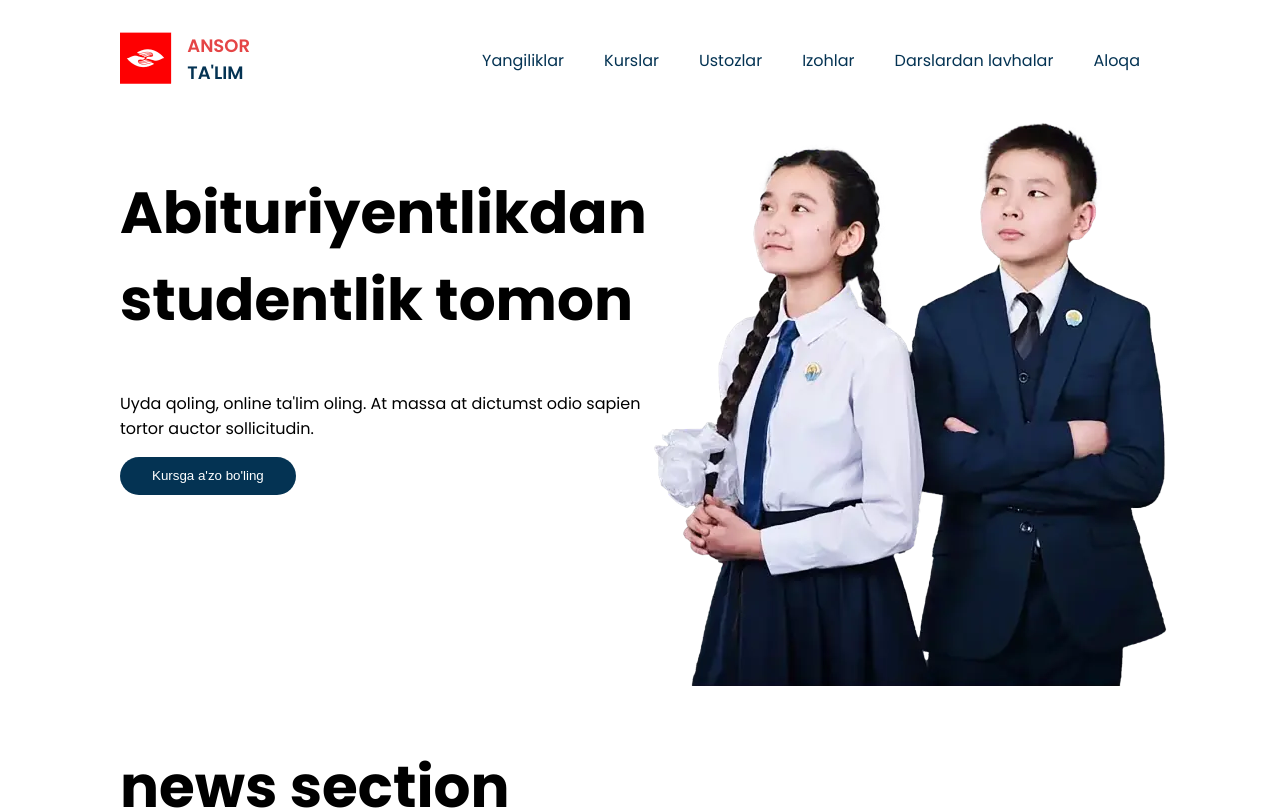
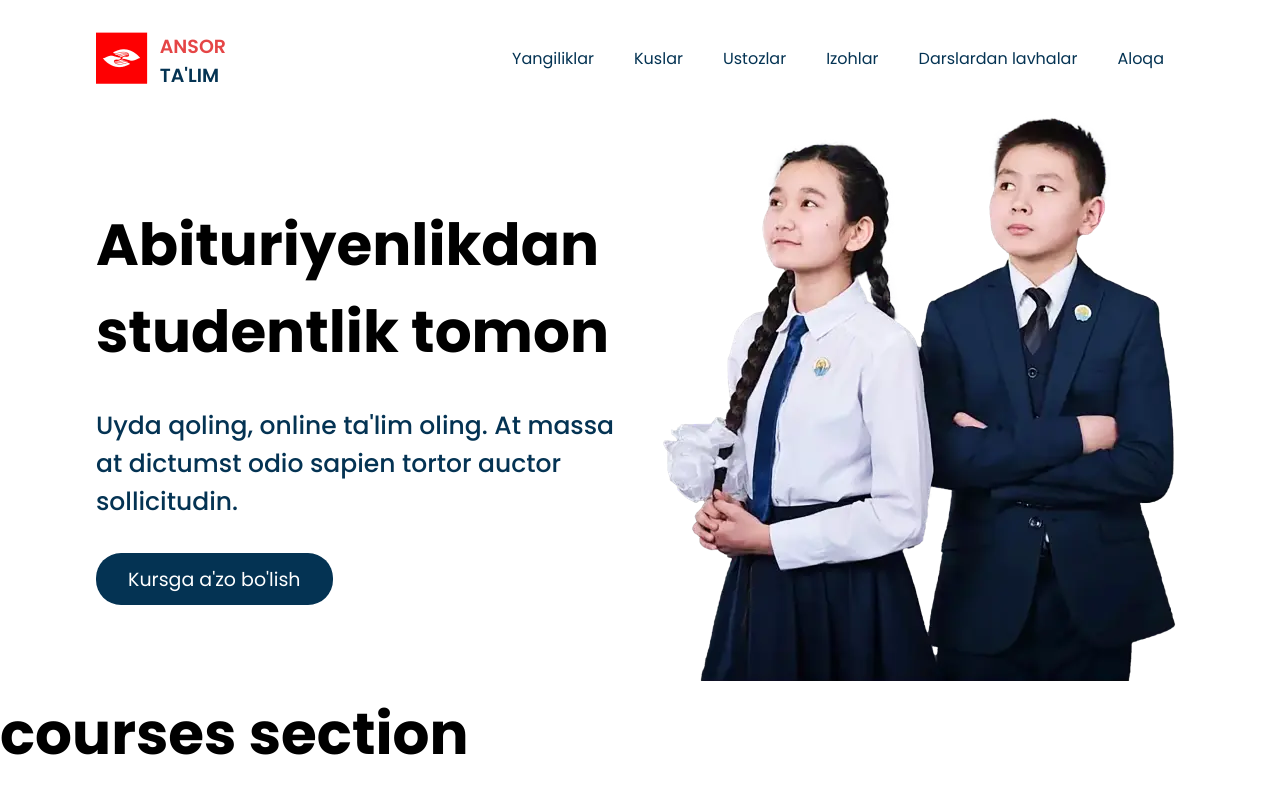
Before and after one commit to ShaakhDev/ansor-talim, a React (Create React App) app: page / in a window 1280 px wide. Shown: the top 810 px of the page. Built offline with nearby package versions, Linux system fonts and the light colour scheme.

Commit message:
home page done

```diff
--- a/package.json
+++ b/package.json
@@ -8,7 +8,8 @@
     "@testing-library/user-event": "^12.1.10",
     "react": "^17.0.2",
     "react-dom": "^17.0.2",
-    "react-scripts": "4.0.3",
+    "react-icons": "^4.2.0",
+    "react-scripts": "^1.1.5",
     "web-vitals": "^1.0.1"
   },
   "scripts": {
--- /dev/null
+++ b/src/App.css
@@ -0,0 +1,32 @@
+h1 {
+	font-size: 58px;
+	font-weight: bolder;
+}
+h2 {
+	font-size: 44px;
+	font-weight: bold;
+}
+h3 {
+	font-size: 33px;
+	font-weight: lighter;
+}
+h4 {
+	font-size: 25px;
+	font-weight: bold;
+}
+h5 {
+	font-size: 25px;
+	font-weight: normal;
+}
+p {
+	font-size: 19px;
+}
+.button {
+	padding: 0.7rem 2rem;
+	border-radius: 25px;
+	border: none;
+	background: #043353;
+	color: #fff;
+	font-size: 19px;
+	cursor: pointer;
+}
--- a/src/App.js
+++ b/src/App.js
@@ -1,26 +1,16 @@
-import Home from './pages/home'
-import News from './pages/news'
-import Courses from './pages/courses'
-import Teachers from './pages/teachers'
-import Comments from './pages/comments'
-import Gallery from './pages/gallery'
-import ContactUs from './pages/contactUs'
-import Footer from './pages/footer'
+import React from "react";
 import Header from './components/Header'
-function App() {
+import Courses from "./pages/courses";
+import Home from './pages/home';
+import './App.css'
+
+export default function App() {
   return (
-    <>
+    <div>
       <Header />
       <Home />
-      <News />
       <Courses />
-      <Teachers />
-      <Comments />
-      <Gallery />
-      <ContactUs />
-      <Footer />
-    </>
-  );
+
+    </div>
+  )
 }
-
-export default App;
--- a/src/components/Button.js
+++ /dev/null
@@ -1,9 +0,0 @@
-import React from 'react';
-
-
-
-export default function Button({ home }) {
-    return (
-        <button className="button">{home}</button>
-    )
-}
--- /dev/null
+++ b/src/components/Header.css
@@ -0,0 +1,87 @@
+:root {
+	--color-1: #043353;
+	--color-2: #e54546;
+}
+
+.header {
+	width: 100%;
+	display: flex;
+	justify-content: start;
+	padding: 2rem calc((100vw - 85vw) / 2);
+}
+.navbar {
+	max-width: 1400px;
+	width: 100%;
+	display: flex;
+	justify-content: space-between;
+	margin: 0 auto;
+	align-items: center;
+}
+.navbar .navbar__logo {
+	text-decoration: none;
+	display: flex;
+	height: 52px;
+	width: 130px;
+	justify-content: space-between;
+	align-items: flex-start;
+}
+.navbar__logo .navbar__logo-brand {
+	color: var(--color-1);
+	font-size: 19px;
+	font-weight: 600;
+	margin: 0;
+	padding: 0;
+}
+.navbar__logo .navbar__logo-brand span {
+	color: var(--color-2);
+}
+.navbar__nav ul li {
+	display: inline-block;
+	padding: 0 20px;
+}
+.navbar__nav ul li a {
+	text-decoration: none;
+	color: var(--color-1);
+}
+.navbar__menu-icon {
+	display: none;
+}
+@media screen and (max-width: 960px) {
+	body {
+		overflow-x: hidden;
+	}
+	.navbar {
+		position: relative;
+	}
+	.navbar__menu-icon {
+		display: block;
+		position: absolute;
+		right: 0;
+		z-index: 10;
+	}
+	.navbar__nav-items {
+		display: flex;
+		flex-direction: column;
+		justify-content: center;
+		align-items: center;
+		width: 120%;
+		height: 60vh;
+		position: absolute;
+		left: -10%;
+		top: -70vh;
+		transition: all 0.3s ease;
+		line-height: 40px;
+		background: var(--color-1);
+		padding: 0;
+	}
+	.navbar__nav-items .nav__link a {
+		color: #fff;
+	}
+	.navbar__nav-items.active {
+		position: absolute;
+		left: -10%;
+		top: -10vh;
+		width: 120%;
+		height: 60vh;
+	}
+}
--- a/src/components/Header.js
+++ b/src/components/Header.js
@@ -1,45 +1,38 @@
-import React from 'react';
-import Logo from '../assets/images1x/logo.png';
-import Logo2x from '../assets/images2x/logo@2x.png';
+import React, { useState } from 'react';
+import './Header.css'
+import Logo from '../assets/images1x/logo.png'
+import { FaBars, FaTimes } from 'react-icons/fa'
+
 
 
 export default function Header() {
-
-
-    const Navbar = () => {
-        return (
-            <div className="navbar">
-                <a href="#home">
-                    <div className="navbar__brand">
-                        <picture>
-                            {/* <source type="image/png" media="(max-width:600px)" srcSet={Logo2x} /> */}
-                            <img src={Logo} alt="logo" />
-                        </picture>
-                        <div>
-                            <p><span> ANSOR</span><br />TA'LIM </p>
-                        </div>
+    const [click, setClick] = useState(false);
+    const handleClick = () => setClick(!click)
+    return (
+        <div className="header">
+            <nav className="navbar">
+                <a className="navbar__logo" href="#home">
+                    <div className="navbar__logo-img">
+                        <img src={Logo} alt="logo" />
+                    </div>
+                    <div className="navbar__logo-brand">
+                        <p><span>ANSOR</span> <br /> TA'LIM</p>
                     </div>
                 </a>
-                <div className="navbar__nav">
-                    <ul>
-                        <li><a href="#">Yangiliklar</a></li>
-                        <li><a href="#">Kurslar</a></li>
-                        <li><a href="#">Ustozlar</a></li>
-                        <li><a href="#">Izohlar</a></li>
-                        <li><a href="#">Darslardan lavhalar</a></li>
-                        <li><a href="#">Aloqa</a></li>
+                <div onClick={handleClick} className="navbar__menu-icon">
+                    {click ? <FaTimes /> : <FaBars />}
+                </div>
+                <div className="navbar__nav ">
+                    <ul className={click ? "navbar__nav-items active" : "navbar__nav-items"}>
+                        <li className="nav__link"><a href="#">Yangiliklar</a></li>
+                        <li className="nav__link"><a href="#">Kuslar</a></li>
+                        <li className="nav__link"><a href="#">Ustozlar</a></li>
+                        <li className="nav__link"><a href="#">Izohlar</a></li>
+                        <li className="nav__link"><a href="#">Darslardan lavhalar</a></li>
+                        <li className="nav__link"><a href="#">Aloqa</a></li>
                     </ul>
                 </div>
-            </div>
-        )
-    }
-
-
-
-    return (
-        <div className="header">
-            <Navbar />
+            </nav>
         </div>
     )
-
 }
--- a/src/index.css
+++ b/src/index.css
@@ -1,93 +1,12 @@
-:root {
-	--color--1: #e54546;
-	--color--2: #043353;
-}
-
 body {
 	margin: 0;
+	padding: 0;
+	scroll-behavior: smooth;
+	box-sizing: border-box;
+}
+* {
+	margin: 0;
+	padding: 0;
+	box-sizing: border-box;
 	font-family: "Poppins", sans-serif;
-	padding: 0 120px;
-	position: relative;
 }
-#root {
-	max-width: 1200px;
-	margin: 0 auto;
-}
-h1 {
-	font-size: 58px;
-	font-weight: bolder;
-}
-h2 {
-	font-size: 44px;
-	font-weight: bold;
-}
-h3 {
-	font-size: 33px;
-	font-weight: normal;
-}
-h4 {
-	font-size: 25px;
-	font-weight: bold;
-}
-h5 {
-	font-size: 25px;
-	font-weight: normal;
-}
-a {
-	text-decoration: none;
-}
-.button {
-	padding: 0.7rem 2rem;
-	color: #fff;
-	background: var(--color--2);
-	border-radius: 25px;
-	border: none;
-	cursor: pointer;
-}
-/* *************************** Header*************************** */
-.header.fixed {
-	position: fixed;
-	width: 100%;
-	max-width: 1200px;
-}
-.navbar {
-	display: flex;
-	justify-content: space-between;
-	width: 100%;
-	padding: 2rem 0;
-	margin: 0;
-}
-.navbar .navbar__brand {
-	width: 130px;
-	height: 52px;
-	display: flex;
-	justify-content: space-between;
-}
-.navbar .navbar__brand div {
-	display: flex;
-	flex-wrap: wrap;
-	align-items: start;
-	flex-direction: column;
-	justify-content: space-between;
-	font-weight: 600;
-	font-size: 18px;
-}
-.navbar .navbar__brand div p {
-	color: var(--color--2);
-	margin: 0;
-}
-.navbar .navbar__brand div p span {
-	color: var(--color--1);
-}
-
-.navbar .navbar__nav ul li {
-	display: inline-block;
-	padding: 0 20px;
-}
-.navbar .navbar__nav ul li a {
-	color: var(--color--2);
-}
-/* ***************************** HOME *********************************** */
-.home {
-	display: flex;
-}
--- a/src/index.js
+++ b/src/index.js
@@ -1,8 +1,7 @@
 import React from 'react';
 import ReactDOM from 'react-dom';
-import './index.css';
 import App from './App';
-
+import './index.css'
 
 ReactDOM.render(
   <React.StrictMode>
--- /dev/null
+++ b/src/pages/Home.css
@@ -0,0 +1,25 @@
+section.home {
+	width: 100%;
+	display: flex;
+	justify-content: center;
+	padding: 0 calc((100vw - 85vw) / 2);
+}
+.home .home__box {
+	max-width: 1400px;
+	width: 100%;
+	display: flex;
+	justify-content: space-between;
+}
+.home .home__box .home__box_text-content {
+	display: flex;
+	flex-direction: column;
+	justify-content: center;
+	height: 100%;
+	width: 50%;
+}
+.home__box_text-content p {
+	padding: 2rem 0;
+	font-weight: 500;
+	font-size: 25px;
+	color: #043353;
+}
--- a/src/pages/courses.js
+++ b/src/pages/courses.js
@@ -1,9 +1,9 @@
 import React from 'react';
 
 
-export default function Courses(){
-    return(
-        <section>
+export default function Courses() {
+    return (
+        <section style={{ height: "100vh" }} id="courses" className="courses">
             <h1>
                 courses section
             </h1>
--- a/src/pages/home.js
+++ b/src/pages/home.js
@@ -1,26 +1,25 @@
 import React from 'react';
-import HomeImg from '../assets/images1x/home-img.webp';
-import Button from '../components/Button'
-
-
-
+import './Home.css'
+import HomeImg from '../assets/images1x/home-img.webp'
 export default function Home() {
-
-
-
-
-
+    const Button = ({ home }) => {
+        return (
+            <button className="button">{home}</button>
+        )
+    }
     return (
-        <section className="home" id="home">
-            <div className="home__text-content">
-                <h1>Abituriyentlikdan studentlik tomon</h1>
-                <p>Uyda qoling, online ta'lim oling. At massa at dictumst odio sapien tortor auctor sollicitudin.</p>
-                <Button home={"Kursga a'zo bo'ling"}></Button>
-            </div>
-            <div className="home__img">
-                <picture>
-                    <img src={HomeImg} alt="home" />
-                </picture>
+        <section id="home" className="home">
+            <div className="home__box">
+                <div className="home__box_text-content">
+                    <h1>Abituriyenlikdan studentlik tomon</h1>
+                    <p>Uyda qoling, online ta'lim oling. At massa at dictumst odio sapien tortor auctor sollicitudin. </p>
+                    <div className="div">
+                        <Button home="Kursga a'zo bo'lish" />
+                    </div>
+                </div>
+                <div className="home__box_img">
+                    <img src={HomeImg} alt="home-img" />
+                </div>
             </div>
         </section>
     )
```
Also changed, not shown: 2 other files (tests, documents, lock files or other folders).
